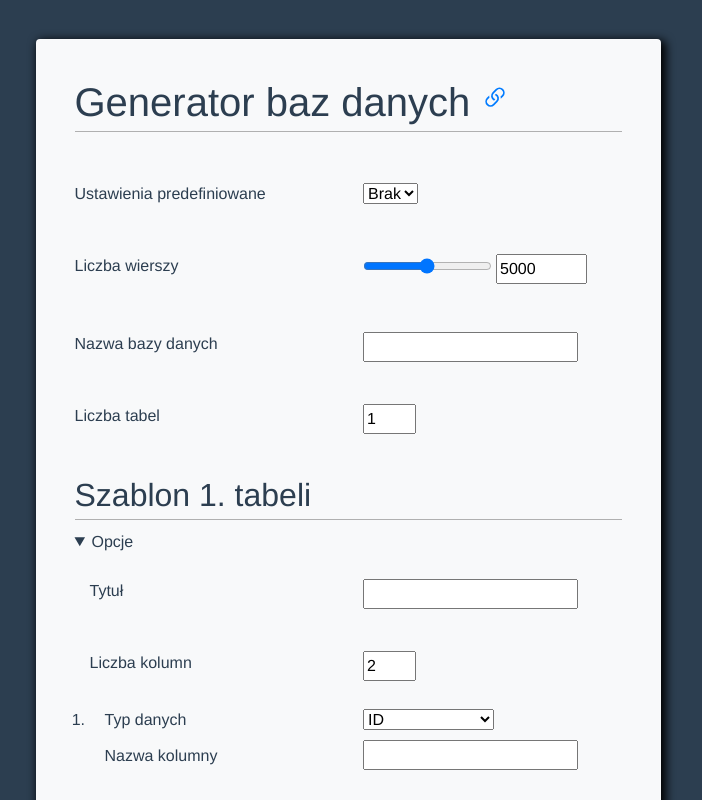
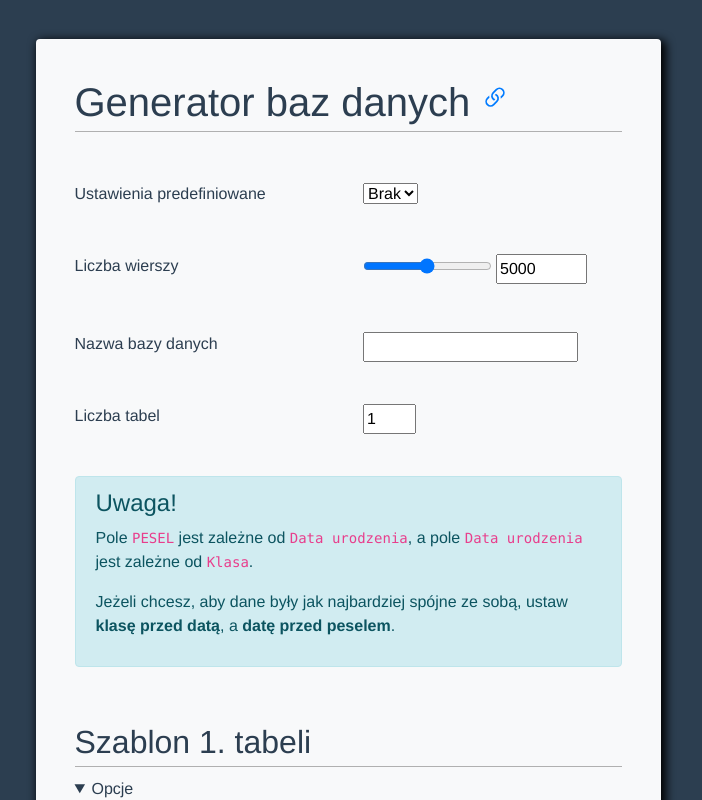
Before and after one commit to AnonymousX86/database-generator, a Vue app: page / in a window 1280 px wide. Shown: the top 800 px of the page, without its empty margins (292-994 px from the left). Built offline with nearby package versions, Linux system fonts and the light colour scheme.

Commit message:
Add info about fields' dependencies

```diff
--- a/src/components/MainForm.vue
+++ b/src/components/MainForm.vue
@@ -121,6 +121,26 @@
                 :readonly="selectedPredefined"
                 required
               />
+            </b-col>
+          </b-row>
+
+          <b-row>
+            <b-col cols="12">
+              <b-alert :show="true" variant="info">
+                <h4>Uwaga!</h4>
+                <!-- klasa -> data -> pesel -->
+                <p>
+                  Pole <code>PESEL</code> jest zależne od
+                  <code>Data urodzenia</code>, a pole
+                  <code>Data urodzenia</code> jest zależne od
+                  <code>Klasa</code>.
+                </p>
+                <p>
+                  Jeżeli chcesz, aby dane były jak najbardziej spójne ze sobą,
+                  ustaw <strong>klasę przed datą</strong>, a
+                  <strong>datę przed peselem</strong>.
+                </p>
+              </b-alert>
             </b-col>
           </b-row>
 
```
